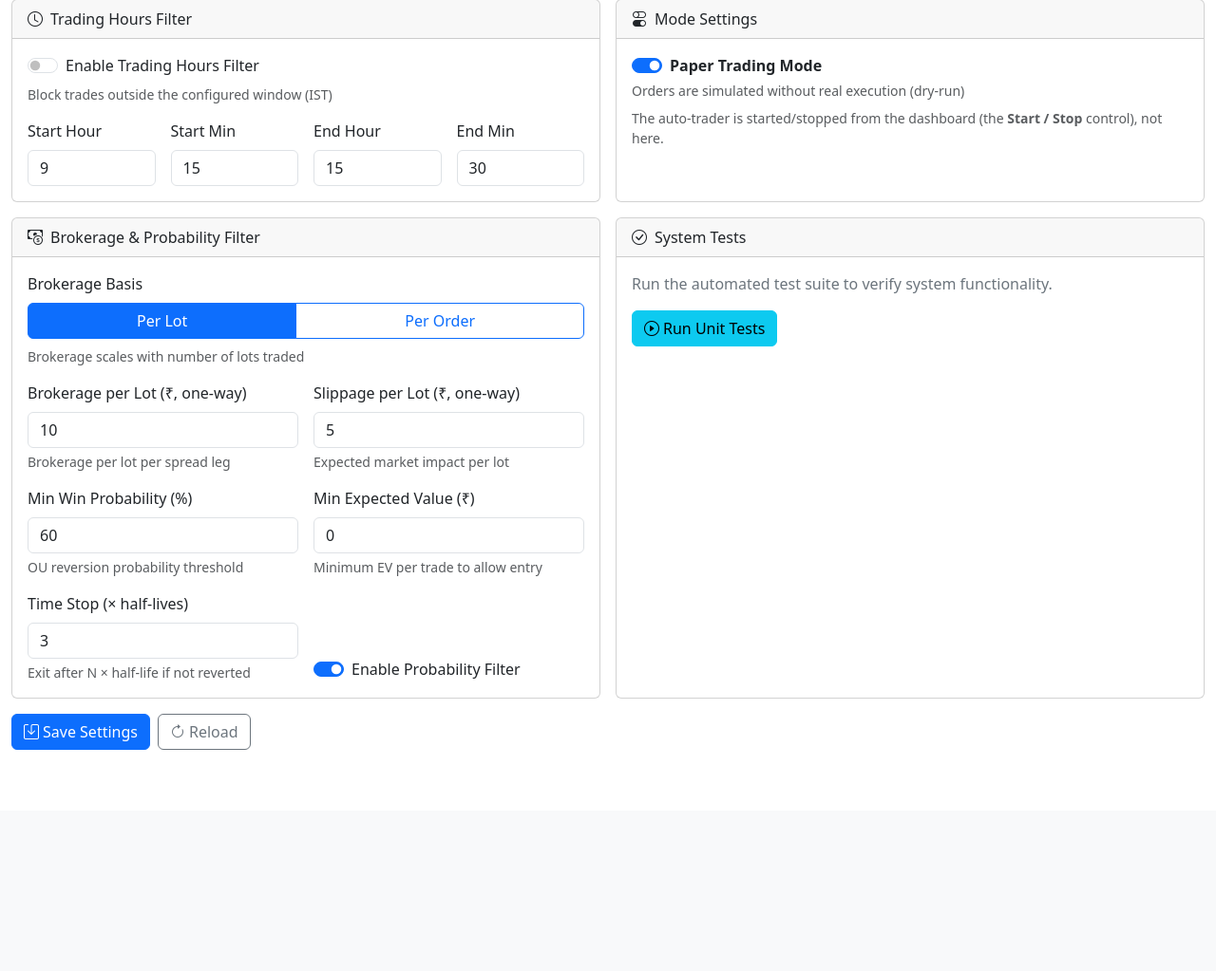
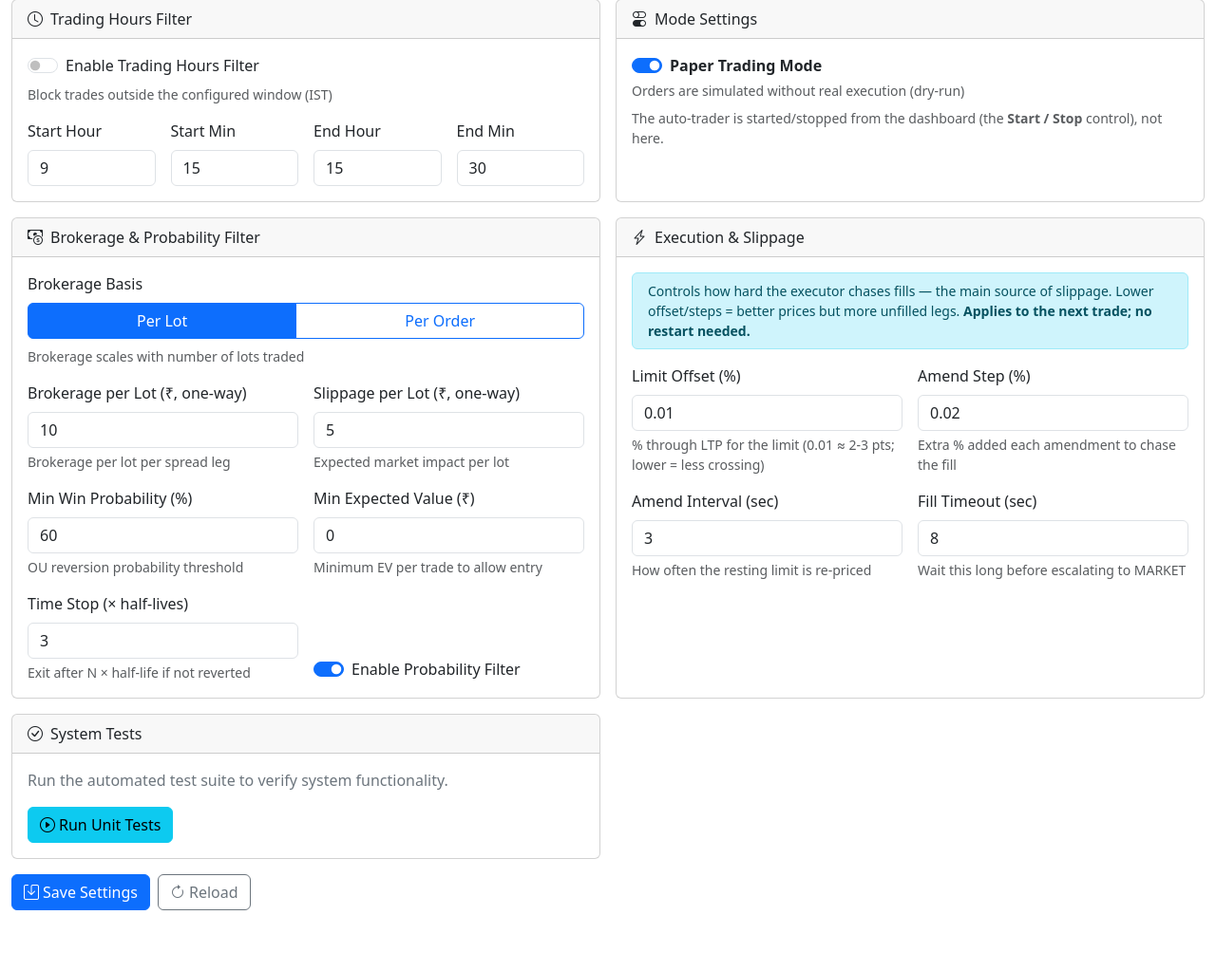
Before and after one commit to ajoxf/arrow-statarb, a Flask app: page /settings in a window 1280 px wide. Shown: the part 681-1704 px from the top of the page at 95% size. Before the commit the page ends 1471 px from the top, so only its background shows below. Run offline with Flask 3, Linux system fonts and the light colour scheme.

Commit message:
Expose execution fill-chasing knobs on the Settings page
Add an "Execution & Slippage" card (limit offset, amend step, amend
interval, fill timeout) wired through /api/settings. Because the
executor reads these live per order, changes apply to the next trade
with no restart and no 30-minute warm-up — unlike editing settings.yaml.

Co-Authored-By: Claude Opus 4.8 <noreply@anthropic.com>
Claude-Session: https://claude.ai/code/session_014NKUxSD6a4kWARC2XAANxb

```diff
--- a/arrow_statarb/web/app.py
+++ b/arrow_statarb/web/app.py
@@ -926,7 +926,14 @@ def create_app(config: Optional[Config] = None) -> Tuple[Flask, SocketIO]:
         if request.method == "GET":
             s, f, r, th = (cfg.section("signal"), cfg.section("filters"),
                            cfg.section("risk"), cfg.section("trading_hours"))
+            ex = cfg.section("execution")
             return jsonify({
+                "execution": {
+                    "limit_offset_pct": ex.get("limit_offset_pct", 0.05),
+                    "amend_step_pct": ex.get("amend_step_pct", 0.05),
+                    "amend_interval_sec": ex.get("amend_interval_sec", 1.5),
+                    "fill_timeout_sec": ex.get("fill_timeout_sec", 5),
+                },
                 "signal": {
                     "window_minutes": s.get("window_minutes", 120),
                     "min_signal_minutes": s.get("min_signal_minutes", 10),
@@ -1001,6 +1008,13 @@ def create_app(config: Optional[Config] = None) -> Tuple[Flask, SocketIO]:
                      ("time_stop_half_lives", 3.0)):
             if k in fd:
                 fl[k] = _num(fd[k], d)
+
+        ex = raw.setdefault("execution", {})
+        ed = data.get("execution") or {}
+        for k, d in (("limit_offset_pct", 0.05), ("amend_step_pct", 0.05),
+                     ("amend_interval_sec", 1.5), ("fill_timeout_sec", 5.0)):
+            if k in ed:
+                ex[k] = _num(ed[k], d)
 
         md = data.get("mode") or {}
         if "paper_trading" in md:
--- a/arrow_statarb/web/templates/settings.html
+++ b/arrow_statarb/web/templates/settings.html
@@ -166,6 +166,42 @@
         </div>
     </div>
 
+    <!-- ── Execution / Fill-Chasing ──────────────────────────────────────── -->
+    <div class="col-lg-6">
+        <div class="card h-100">
+            <div class="card-header"><i class="bi bi-lightning-charge me-2"></i>Execution &amp; Slippage</div>
+            <div class="card-body">
+                <div class="alert alert-info py-2 small mb-3">
+                    Controls how hard the executor chases fills — the main source of slippage.
+                    Lower offset/steps = better prices but more unfilled legs.
+                    <strong>Applies to the next trade; no restart needed.</strong>
+                </div>
+                <div class="row g-3">
+                    <div class="col-md-6">
+                        <label class="form-label">Limit Offset (%)</label>
+                        <input type="number" step="0.01" class="form-control" id="e-offset">
+                        <div class="form-text">% through LTP for the limit (0.01 ≈ 2-3 pts; lower = less crossing)</div>
+                    </div>
+                    <div class="col-md-6">
+                        <label class="form-label">Amend Step (%)</label>
+                        <input type="number" step="0.01" class="form-control" id="e-step">
+                        <div class="form-text">Extra % added each amendment to chase the fill</div>
+                    </div>
+                    <div class="col-md-6">
+                        <label class="form-label">Amend Interval (sec)</label>
+                        <input type="number" step="0.5" class="form-control" id="e-interval">
+                        <div class="form-text">How often the resting limit is re-priced</div>
+                    </div>
+                    <div class="col-md-6">
+                        <label class="form-label">Fill Timeout (sec)</label>
+                        <input type="number" step="1" class="form-control" id="e-timeout">
+                        <div class="form-text">Wait this long before escalating to MARKET</div>
+                    </div>
+                </div>
+            </div>
+        </div>
+    </div>
+
     <!-- ── System Tests ──────────────────────────────────────────────────── -->
     <div class="col-lg-6">
         <div class="card h-100">
@@ -223,6 +259,13 @@
         _set('b-ev', s.filters.min_expected_value);
         _set('b-tstop', s.filters.time_stop_half_lives);
         _setChk('b-enabled', s.filters.enable_probability_filter);
+
+        if (s.execution) {
+            _set('e-offset', s.execution.limit_offset_pct);
+            _set('e-step', s.execution.amend_step_pct);
+            _set('e-interval', s.execution.amend_interval_sec);
+            _set('e-timeout', s.execution.fill_timeout_sec);
+        }
     }
 
     document.querySelectorAll('input[name=basis]').forEach(el => el.addEventListener('change', () => {
@@ -262,6 +305,12 @@
                 min_expected_value: +document.getElementById('b-ev').value,
                 time_stop_half_lives: +document.getElementById('b-tstop').value,
             },
+            execution: {
+                limit_offset_pct: +document.getElementById('e-offset').value,
+                amend_step_pct: +document.getElementById('e-step').value,
+                amend_interval_sec: +document.getElementById('e-interval').value,
+                fill_timeout_sec: +document.getElementById('e-timeout').value,
+            },
             mode: {
                 paper_trading: document.getElementById('m-paper').checked,
             },
```
